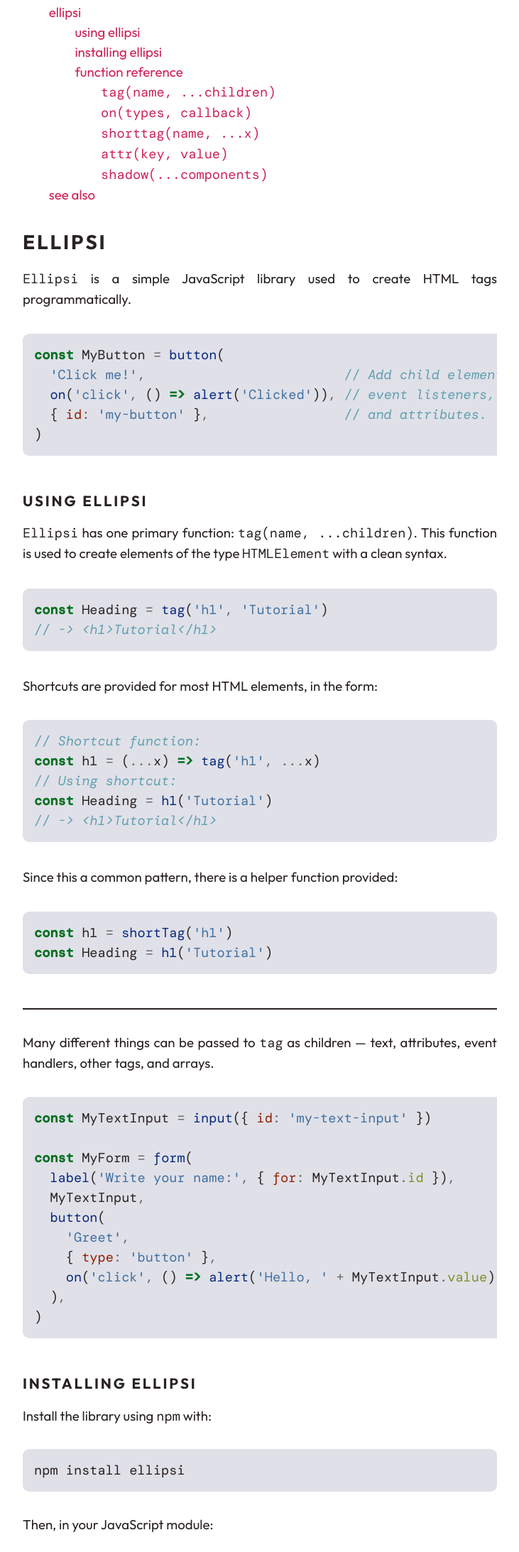
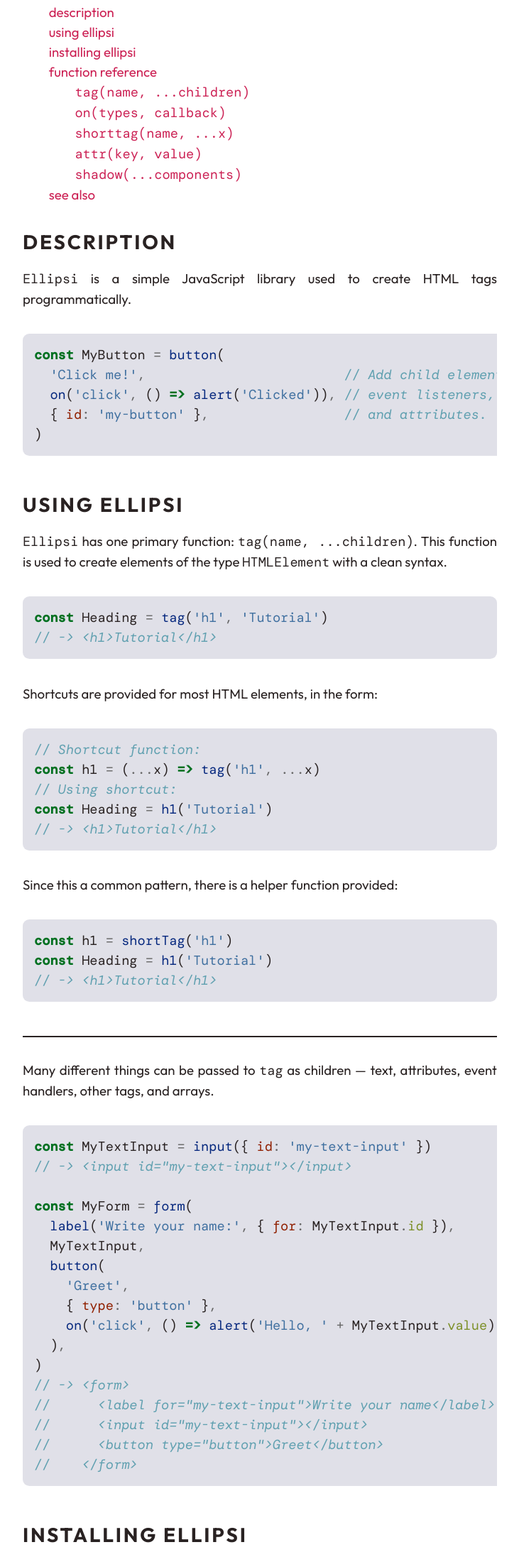
Before and after one commit to ctwiebe23/ellipsi, a website: page doc/index.html in a window 1280 px wide. Shown: the part 161-2347 px from the top of the page at 71% size, without its empty margins (274-1005 px from the left). Drawn offline with Linux system fonts and the light colour scheme.

Commit message:
updated doc

```diff
--- a/doc/index.html
+++ b/doc/index.html
@@ -356,8 +356,7 @@ src: url(data:font/ttf;base64,AAEAAAARAQAABAAQR0RFRgvRCskAAAJgAAAAckdQT1Ndqu7ZAA
 </header>
 <nav id="TOC" role="doc-toc">
 <ul>
-<li><a href="#ellipsi" id="toc-ellipsi">Ellipsi</a>
-<ul>
+<li><a href="#description" id="toc-description">Description</a></li>
 <li><a href="#using-ellipsi" id="toc-using-ellipsi">Using
 Ellipsi</a></li>
 <li><a href="#installing-ellipsi" id="toc-installing-ellipsi">Installing
@@ -371,11 +370,10 @@ Reference</a>
 <li><a href="#attrkey-value" id="toc-attrkey-value"><code>attr(key, value)</code></a></li>
 <li><a href="#shadow...components" id="toc-shadow...components"><code>shadow(...components)</code></a></li>
 </ul></li>
-</ul></li>
 <li><a href="#see-also" id="toc-see-also">See Also</a></li>
 </ul>
 </nav>
-<h1 id="ellipsi">Ellipsi</h1>
+<h1 id="description">Description</h1>
 <p><code>Ellipsi</code> is a simple JavaScript library used to create
 HTML tags programmatically.</p>
 <div class="sourceCode" id="cb1"><pre class="sourceCode js"><code class="sourceCode javascript"><span id="cb1-1"><a href="#cb1-1" aria-hidden="true" tabindex="-1"></a><span class="kw">const</span> MyButton <span class="op">=</span> <span class="fu">button</span>(</span>
@@ -383,7 +381,7 @@ HTML tags programmatically.</p>
 <span id="cb1-3"><a href="#cb1-3" aria-hidden="true" tabindex="-1"></a>  <span class="fu">on</span>(<span class="st">&#39;click&#39;</span><span class="op">,</span> () <span class="kw">=&gt;</span> <span class="fu">alert</span>(<span class="st">&#39;Clicked&#39;</span>))<span class="op">,</span> <span class="co">// event listeners,</span></span>
 <span id="cb1-4"><a href="#cb1-4" aria-hidden="true" tabindex="-1"></a>  { <span class="dt">id</span><span class="op">:</span> <span class="st">&#39;my-button&#39;</span> }<span class="op">,</span>                 <span class="co">// and attributes.</span></span>
 <span id="cb1-5"><a href="#cb1-5" aria-hidden="true" tabindex="-1"></a>)</span></code></pre></div>
-<h2 id="using-ellipsi">Using Ellipsi</h2>
+<h1 id="using-ellipsi">Using Ellipsi</h1>
 <p><code>Ellipsi</code> has one primary function:
 <code>tag(name, ...children)</code>. This function is used to create
 elements of the type <code>HTMLElement</code> with a clean syntax.</p>
@@ -397,34 +395,41 @@ elements of the type <code>HTMLElement</code> with a clean syntax.</p>
 <span id="cb3-5"><a href="#cb3-5" aria-hidden="true" tabindex="-1"></a><span class="co">// -&gt; &lt;h1&gt;Tutorial&lt;/h1&gt;</span></span></code></pre></div>
 <p>Since this a common pattern, there is a helper function provided:</p>
 <div class="sourceCode" id="cb4"><pre class="sourceCode js"><code class="sourceCode javascript"><span id="cb4-1"><a href="#cb4-1" aria-hidden="true" tabindex="-1"></a><span class="kw">const</span> h1 <span class="op">=</span> <span class="fu">shortTag</span>(<span class="st">&#39;h1&#39;</span>)</span>
-<span id="cb4-2"><a href="#cb4-2" aria-hidden="true" tabindex="-1"></a><span class="kw">const</span> Heading <span class="op">=</span> <span class="fu">h1</span>(<span class="st">&#39;Tutorial&#39;</span>)</span></code></pre></div>
+<span id="cb4-2"><a href="#cb4-2" aria-hidden="true" tabindex="-1"></a><span class="kw">const</span> Heading <span class="op">=</span> <span class="fu">h1</span>(<span class="st">&#39;Tutorial&#39;</span>)</span>
+<span id="cb4-3"><a href="#cb4-3" aria-hidden="true" tabindex="-1"></a><span class="co">// -&gt; &lt;h1&gt;Tutorial&lt;/h1&gt;</span></span></code></pre></div>
 <hr />
 <p>Many different things can be passed to <code>tag</code> as children —
 text, attributes, event handlers, other tags, and arrays.</p>
 <div class="sourceCode" id="cb5"><pre class="sourceCode js"><code class="sourceCode javascript"><span id="cb5-1"><a href="#cb5-1" aria-hidden="true" tabindex="-1"></a><span class="kw">const</span> MyTextInput <span class="op">=</span> <span class="fu">input</span>({ <span class="dt">id</span><span class="op">:</span> <span class="st">&#39;my-text-input&#39;</span> })</span>
-<span id="cb5-2"><a href="#cb5-2" aria-hidden="true" tabindex="-1"></a></span>
-<span id="cb5-3"><a href="#cb5-3" aria-hidden="true" tabindex="-1"></a><span class="kw">const</span> MyForm <span class="op">=</span> <span class="fu">form</span>(</span>
-<span id="cb5-4"><a href="#cb5-4" aria-hidden="true" tabindex="-1"></a>  <span class="fu">label</span>(<span class="st">&#39;Write your name:&#39;</span><span class="op">,</span> { <span class="dt">for</span><span class="op">:</span> MyTextInput<span class="op">.</span><span class="at">id</span> })<span class="op">,</span></span>
-<span id="cb5-5"><a href="#cb5-5" aria-hidden="true" tabindex="-1"></a>  MyTextInput<span class="op">,</span></span>
-<span id="cb5-6"><a href="#cb5-6" aria-hidden="true" tabindex="-1"></a>  <span class="fu">button</span>(</span>
-<span id="cb5-7"><a href="#cb5-7" aria-hidden="true" tabindex="-1"></a>    <span class="st">&#39;Greet&#39;</span><span class="op">,</span></span>
-<span id="cb5-8"><a href="#cb5-8" aria-hidden="true" tabindex="-1"></a>    { <span class="dt">type</span><span class="op">:</span> <span class="st">&#39;button&#39;</span> }<span class="op">,</span></span>
-<span id="cb5-9"><a href="#cb5-9" aria-hidden="true" tabindex="-1"></a>    <span class="fu">on</span>(<span class="st">&#39;click&#39;</span><span class="op">,</span> () <span class="kw">=&gt;</span> <span class="fu">alert</span>(<span class="st">&#39;Hello, &#39;</span> <span class="op">+</span> MyTextInput<span class="op">.</span><span class="at">value</span>))</span>
-<span id="cb5-10"><a href="#cb5-10" aria-hidden="true" tabindex="-1"></a>  )<span class="op">,</span></span>
-<span id="cb5-11"><a href="#cb5-11" aria-hidden="true" tabindex="-1"></a>)</span></code></pre></div>
-<h2 id="installing-ellipsi">Installing Ellipsi</h2>
+<span id="cb5-2"><a href="#cb5-2" aria-hidden="true" tabindex="-1"></a><span class="co">// -&gt; &lt;input id=&quot;my-text-input&quot;&gt;&lt;/input&gt;</span></span>
+<span id="cb5-3"><a href="#cb5-3" aria-hidden="true" tabindex="-1"></a></span>
+<span id="cb5-4"><a href="#cb5-4" aria-hidden="true" tabindex="-1"></a><span class="kw">const</span> MyForm <span class="op">=</span> <span class="fu">form</span>(</span>
+<span id="cb5-5"><a href="#cb5-5" aria-hidden="true" tabindex="-1"></a>  <span class="fu">label</span>(<span class="st">&#39;Write your name:&#39;</span><span class="op">,</span> { <span class="dt">for</span><span class="op">:</span> MyTextInput<span class="op">.</span><span class="at">id</span> })<span class="op">,</span></span>
+<span id="cb5-6"><a href="#cb5-6" aria-hidden="true" tabindex="-1"></a>  MyTextInput<span class="op">,</span></span>
+<span id="cb5-7"><a href="#cb5-7" aria-hidden="true" tabindex="-1"></a>  <span class="fu">button</span>(</span>
+<span id="cb5-8"><a href="#cb5-8" aria-hidden="true" tabindex="-1"></a>    <span class="st">&#39;Greet&#39;</span><span class="op">,</span></span>
+<span id="cb5-9"><a href="#cb5-9" aria-hidden="true" tabindex="-1"></a>    { <span class="dt">type</span><span class="op">:</span> <span class="st">&#39;button&#39;</span> }<span class="op">,</span></span>
+<span id="cb5-10"><a href="#cb5-10" aria-hidden="true" tabindex="-1"></a>    <span class="fu">on</span>(<span class="st">&#39;click&#39;</span><span class="op">,</span> () <span class="kw">=&gt;</span> <span class="fu">alert</span>(<span class="st">&#39;Hello, &#39;</span> <span class="op">+</span> MyTextInput<span class="op">.</span><span class="at">value</span>))</span>
+<span id="cb5-11"><a href="#cb5-11" aria-hidden="true" tabindex="-1"></a>  )<span class="op">,</span></span>
+<span id="cb5-12"><a href="#cb5-12" aria-hidden="true" tabindex="-1"></a>)</span>
+<span id="cb5-13"><a href="#cb5-13" aria-hidden="true" tabindex="-1"></a><span class="co">// -&gt; &lt;form&gt;</span></span>
+<span id="cb5-14"><a href="#cb5-14" aria-hidden="true" tabindex="-1"></a><span class="co">//      &lt;label for=&quot;my-text-input&quot;&gt;Write your name&lt;/label&gt;</span></span>
+<span id="cb5-15"><a href="#cb5-15" aria-hidden="true" tabindex="-1"></a><span class="co">//      &lt;input id=&quot;my-text-input&quot;&gt;&lt;/input&gt;</span></span>
+<span id="cb5-16"><a href="#cb5-16" aria-hidden="true" tabindex="-1"></a><span class="co">//      &lt;button type=&quot;button&quot;&gt;Greet&lt;/button&gt;</span></span>
+<span id="cb5-17"><a href="#cb5-17" aria-hidden="true" tabindex="-1"></a><span class="co">//    &lt;/form&gt;</span></span></code></pre></div>
+<h1 id="installing-ellipsi">Installing Ellipsi</h1>
 <p>Install the library using <code>npm</code> with:</p>
 <pre><code>npm install ellipsi</code></pre>
 <p>Then, in your JavaScript module:</p>
 <div class="sourceCode" id="cb7"><pre class="sourceCode js"><code class="sourceCode javascript"><span id="cb7-1"><a href="#cb7-1" aria-hidden="true" tabindex="-1"></a><span class="im">import</span> { tag<span class="op">,</span> on<span class="op">,</span> h1<span class="op">,</span> p <span class="co">/* et cetera */</span> } <span class="im">from</span> <span class="st">&#39;ellipsi&#39;</span></span></code></pre></div>
 <p>Alternatively, download the library directly from <a href="https://raw.githubusercontent.com/ctwiebe23/ellipsi/refs/heads/main/ellipsi.js">here</a>
 and link to it locally.</p>
-<h2 id="function-reference">Function Reference</h2>
-<h3 id="tagname-...children"><code>tag(name, ...children)</code></h3>
+<h1 id="function-reference">Function Reference</h1>
+<h2 id="tagname-...children"><code>tag(name, ...children)</code></h2>
 <p>While the <code>name</code> of the tag should be a string, the
 <code>children</code> given to <code>tag</code> can be of many different
 types. These will be handled as such:</p>
-<ol start="4" type="1">
+<ol type="1">
 <li><code>HTMLElement</code>: Attached to the new tag as a child.</li>
 <li><code>Attr</code>: Cloned and attached to the new tag as an
 attribute.</li>
@@ -477,7 +482,7 @@ places, such as an input in a form who’s value will be used later.</p>
 <span id="cb11-3"><a href="#cb11-3" aria-hidden="true" tabindex="-1"></a>  <span class="dt">&lt;</span><span class="kw">p</span><span class="dt">&gt;</span>Heya! I am <span class="dt">&lt;</span><span class="kw">span</span><span class="ot"> class</span><span class="op">=</span><span class="st">&quot;fancy&quot;</span><span class="dt">&gt;</span>Checksum<span class="dt">&lt;/</span><span class="kw">span</span><span class="dt">&gt;&lt;/</span><span class="kw">p</span><span class="dt">&gt;</span></span>
 <span id="cb11-4"><a href="#cb11-4" aria-hidden="true" tabindex="-1"></a><span class="dt">&lt;/</span><span class="kw">section</span><span class="dt">&gt;</span></span></code></pre></div>
 </blockquote>
-<h3 id="ontypes-callback"><code>on(types, callback)</code></h3>
+<h2 id="ontypes-callback"><code>on(types, callback)</code></h2>
 <p><code>EventListener</code>s can be created using the
 <code>on(types, callback)</code> function, and can be attached to
 <code>HTMLElement</code>s via <code>tag</code>. <code>types</code> is a
@@ -491,14 +496,20 @@ and <code>callback</code> is the callback function that takes one
 <span id="cb12-5"><a href="#cb12-5" aria-hidden="true" tabindex="-1"></a>UserInputForm<span class="op">.</span><span class="fu">replaceChildren</span>(<span class="op">...</span>FormContent)</span>
 <span id="cb12-6"><a href="#cb12-6" aria-hidden="true" tabindex="-1"></a>UserInputForm<span class="op">.</span><span class="fu">addEventListener</span>(<span class="st">&#39;click&#39;</span><span class="op">,</span> handleInput)</span>
 <span id="cb12-7"><a href="#cb12-7" aria-hidden="true" tabindex="-1"></a>UserInputForm<span class="op">.</span><span class="fu">addEventListener</span>(<span class="st">&#39;keydown&#39;</span><span class="op">,</span> handleInput)</span></code></pre></div>
-<h3 id="shorttagname-...x"><code>shortTag(name, ...x)</code></h3>
+<h2 id="shorttagname-...x"><code>shortTag(name, ...x)</code></h2>
 <p>Shortcut functions can be created using the
 <code>shortTag(name, ...x)</code> function, and then can be used to
 create <code>HTMLElement</code>s using the <code>tag</code> function
 indirectly.</p>
-<div class="sourceCode" id="cb13"><pre class="sourceCode js"><code class="sourceCode javascript"><span id="cb13-1"><a href="#cb13-1" aria-hidden="true" tabindex="-1"></a><span class="kw">const</span> h1 <span class="op">=</span> <span class="fu">shortTag</span>(<span class="st">&#39;h1&#39;</span>)</span>
-<span id="cb13-2"><a href="#cb13-2" aria-hidden="true" tabindex="-1"></a><span class="kw">const</span> checkbox <span class="op">=</span> <span class="fu">shortTag</span>(<span class="st">&#39;input&#39;</span><span class="op">,</span> { <span class="dt">type</span><span class="op">:</span> <span class="st">&#39;checkbox&#39;</span> })</span></code></pre></div>
-<h3 id="attrkey-value"><code>attr(key, value)</code></h3>
+<div class="sourceCode" id="cb13"><pre class="sourceCode js"><code class="sourceCode javascript"><span id="cb13-1"><a href="#cb13-1" aria-hidden="true" tabindex="-1"></a><span class="co">// Creating shortcuts:</span></span>
+<span id="cb13-2"><a href="#cb13-2" aria-hidden="true" tabindex="-1"></a><span class="kw">const</span> h1 <span class="op">=</span> <span class="fu">shortTag</span>(<span class="st">&#39;h1&#39;</span>)</span>
+<span id="cb13-3"><a href="#cb13-3" aria-hidden="true" tabindex="-1"></a><span class="kw">const</span> checkbox <span class="op">=</span> <span class="fu">shortTag</span>(<span class="st">&#39;input&#39;</span><span class="op">,</span> { <span class="dt">type</span><span class="op">:</span> <span class="st">&#39;checkbox&#39;</span> })</span>
+<span id="cb13-4"><a href="#cb13-4" aria-hidden="true" tabindex="-1"></a><span class="co">// Using shortcuts:</span></span>
+<span id="cb13-5"><a href="#cb13-5" aria-hidden="true" tabindex="-1"></a><span class="kw">const</span> Heading <span class="op">=</span> <span class="fu">h1</span>(<span class="st">&#39;Tutorial&#39;</span>)</span>
+<span id="cb13-6"><a href="#cb13-6" aria-hidden="true" tabindex="-1"></a><span class="co">// -&gt; &lt;h1&gt;Tutorial&lt;/h1&gt;</span></span>
+<span id="cb13-7"><a href="#cb13-7" aria-hidden="true" tabindex="-1"></a><span class="kw">const</span> UserInput <span class="op">=</span> <span class="fu">checkbox</span>({ <span class="dt">id</span><span class="op">:</span> <span class="st">&#39;user-input&#39;</span><span class="op">,</span> <span class="dt">checked</span><span class="op">:</span> <span class="st">&#39;&#39;</span> })</span>
+<span id="cb13-8"><a href="#cb13-8" aria-hidden="true" tabindex="-1"></a><span class="co">// -&gt; &lt;input type=&quot;checkbox&quot; id=&quot;user-input&quot; checked=&quot;&quot;&gt;&lt;/input&gt;</span></span></code></pre></div>
+<h2 id="attrkey-value"><code>attr(key, value)</code></h2>
 <p>If you don’t like JavaScript Object Notation or need to use
 JavaScript’s built-in <code>Attr</code> class to represent your HTML
 attributes, <code>attr</code> is provided as shorthand.</p>
@@ -523,7 +534,7 @@ attributes, <code>attr</code> is provided as shorthand.</p>
 <span id="cb15-4"><a href="#cb15-4" aria-hidden="true" tabindex="-1"></a>  { <span class="dt">href</span><span class="op">:</span> <span class="st">&#39;https://www.spidersge.org&#39;</span> }<span class="op">,</span></span>
 <span id="cb15-5"><a href="#cb15-5" aria-hidden="true" tabindex="-1"></a>)</span></code></pre></div>
 </blockquote>
-<h3 id="shadow...components"><code>shadow(...components)</code></h3>
+<h2 id="shadow...components"><code>shadow(...components)</code></h2>
 <blockquote>
 <p>[!WARNING]</p>
 <p>Shadow roots are what I would consider an “advanced topic” for most
```
